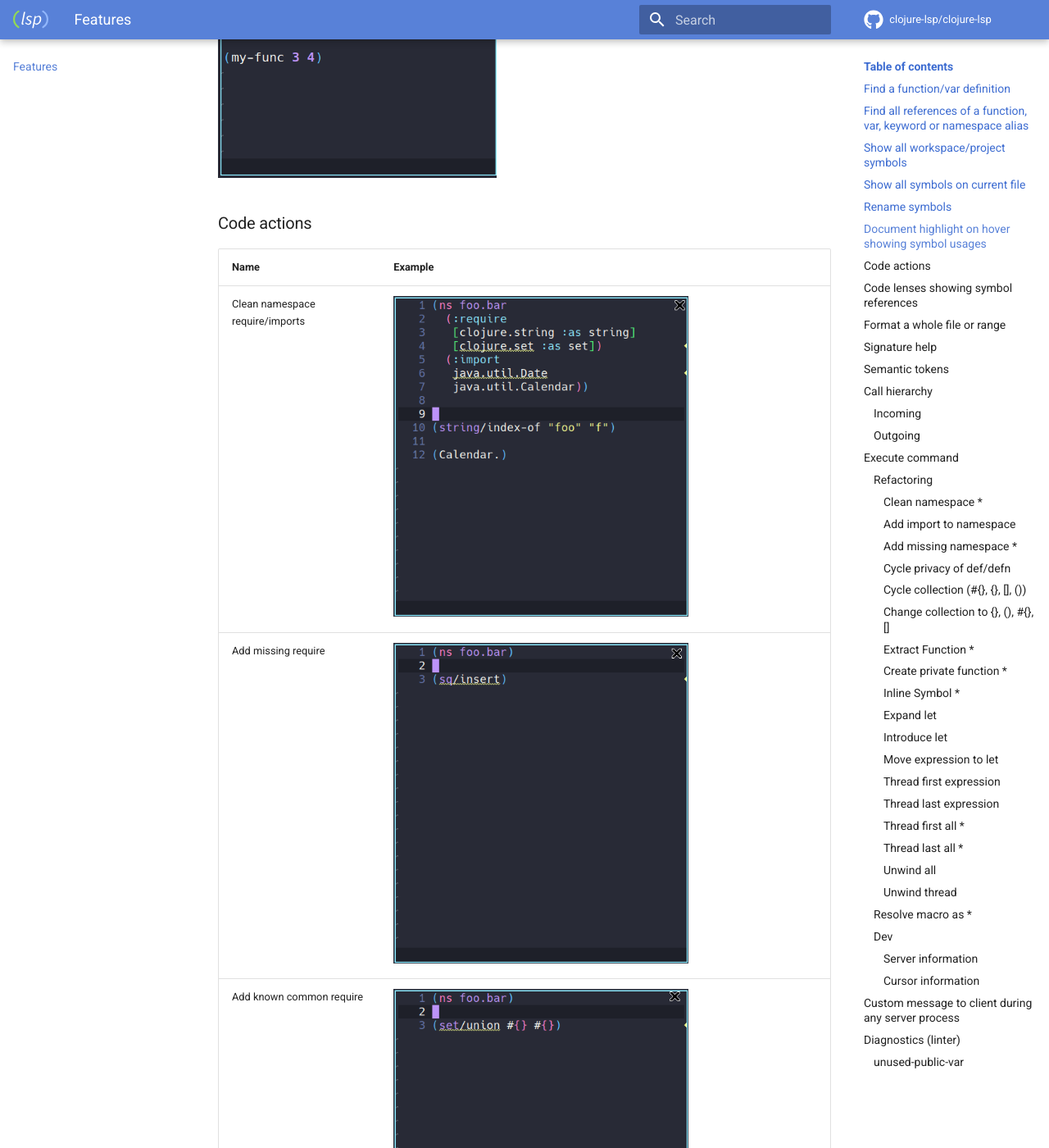
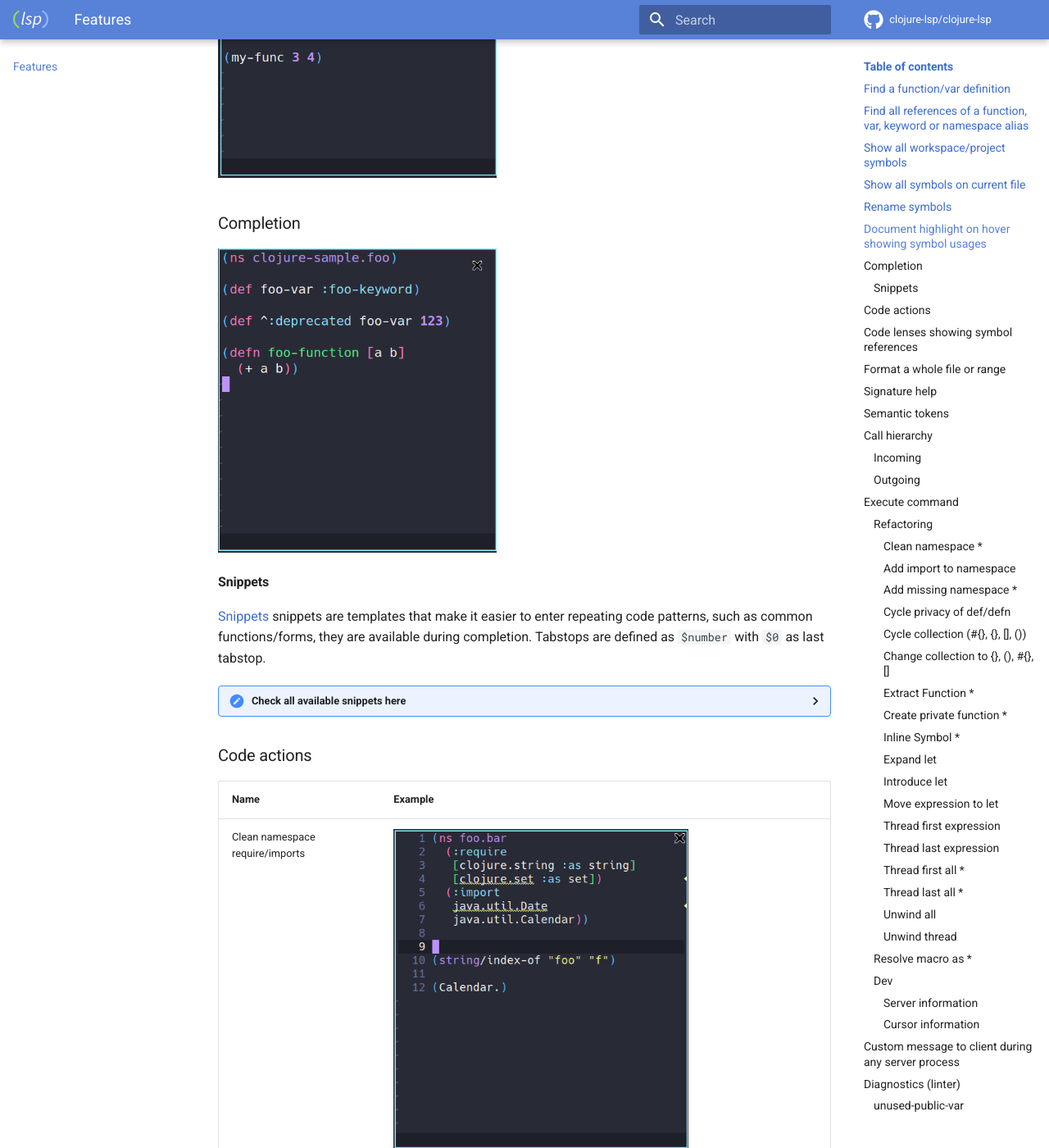
Before and after one commit to clojure-lsp/clojure-lsp, an MkDocs documentation site: the page built from docs/features.md, in a window 1280 px wide and 1400 px high, scrolled down 2674 px. Shown: the whole window at 82% size. Built offline with MkDocs 1.6.1 and Material for MkDocs 9.7.7, drawn with Linux system fonts in a browser that asks for light colours; comment, search, counter and statistics services are not loaded.

Commit message:
Add support for common snippets on completion
Check all available snippets [here](https://clojure-lsp.github.io/clojure-lsp/features/#snippets).

```diff
--- a/docs/features.md
+++ b/docs/features.md
@@ -25,6 +25,126 @@ Above you can find all available features that clojure-lsp provide with examples
 ### Document highlight on hover showing symbol usages
 
 <img src="../images/features/document-highlight.gif" width=340>
+
+### Completion
+
+<img src="../images/features/completion.gif" width=340>
+
+#### Snippets
+
+[Snippets](https://microsoft.github.io/language-server-protocol/specifications/specification-current/#snippet_syntax) snippets are templates that make it easier to enter repeating code patterns, such as common functions/forms, they are available during completion. Tabstops are defined as `$number` with `$0` as last tabstop.
+
+<details>
+<summary><strong>Check all available snippets here</strong></summary>
+
+<table>
+<thead>
+    <tr>
+        <th>name</th>
+        <th>description</th>
+        <th>raw content</th>
+    </tr>
+</thead>
+<tbody>
+    <tr>
+        <td><code>comment$</code></td>
+        <td>Create comment block</td>
+        <td><code>(comment\n  $0\n  )</code></td>
+    </tr>
+    <tr>
+        <td><code>condp$</code></td>
+        <td>Create condp</td>
+        <td><code>(condp ${1:pred} ${2:expr}\n $0)</code></td>
+    </tr>
+    <tr>
+        <td><code>def$</code></td>
+        <td>Create def</td>
+        <td><code>(def ${1:name} $0)</code></td>
+    </tr>
+    <tr>
+        <td><code>defmethod$</code></td>
+        <td>Create defmethod</td>
+        <td><code>(defmethod ${1:name} ${2:match}\n [${3:args}]\n $0)</code></td>
+    </tr>
+    <tr>
+        <td><code>defmulti$</code></td>
+        <td>Create defmulti</td>
+        <td><code>(defmulti ${1:name} ${2:dispatch-fn})</code></td>
+    </tr>
+    <tr>
+        <td><code>defn-$</code></td>
+        <td>Create private function</td>
+        <td><code>(defn%s ${1:name} [$2]\n  $0)</code></td>
+    </tr>
+    <tr>
+        <td><code>defn$</code></td>
+        <td>Create public function</td>
+        <td><code>(defn ${1:foo} [$2]\n  $0)</code></td>
+    </tr>
+    <tr>
+        <td><code>defprotocol$</code></td>
+        <td>Create defprotocol</td>
+        <td><code>(defprotocol ${1:Name}\n $0)</code></td>
+    </tr>
+    <tr>
+        <td><code>defrecord$</code></td>
+        <td>Create defrecord</td>
+        <td><code>(defrecord ${1:Name} [${2:fields}]\n ${3:Protocol}\n $0)</code></td>
+    </tr>
+    <tr>
+        <td><code>deftype$</code></td>
+        <td>Create deftype</td>
+        <td><code>(deftype ${1:Name} [${2:fields}]\n ${3:Protocol}\n $0)</code></td>
+    </tr>
+    <tr>
+        <td><code>fn$</code></td>
+        <td>Create fn</td>
+        <td><code>(fn [${1:arg-list}] $0)</code></td>
+    </tr>
+    <tr>
+        <td><code>if$</code></td>
+        <td>Create if</td>
+        <td><code>(if ${1:test-expr}\n ${2:then-expr}\n ${3:else-expr})</code></td>
+    </tr>
+    <tr>
+        <td><code>import$</code></td>
+        <td>Create import</td>
+        <td><code>(:import [${1:package}])</code></td>
+    </tr>
+    <tr>
+        <td><code>kwargs$</code></td>
+        <td>Create keyword args</td>
+        <td><code>{:keys [${1:keys}] :or {${2:defaults}}}</code></td>
+    </tr>
+    <tr>
+        <td><code>let$</code></td>
+        <td>Create let</td>
+        <td><code>(let [$0])</code></td>
+    </tr>
+    <tr>
+        <td><code>letfn$</code></td>
+        <td>Create letfn</td>
+        <td><code>(letfn [(${1:name} [${2:args}]\n $0)])</code></td>
+    </tr>
+    <tr>
+        <td><code>ns$</code></td>
+        <td>Create ns</td>
+        <td><code>(ns $1\n  $0)</code></td>
+    </tr>
+    <tr>
+        <td><code>require$</code></td>
+        <td>Create require</td>
+        <td><code>(:require [${1:namespace} :as [$0]])</code></td>
+    </tr>
+    <tr>
+        <td><code>use$</code></td>
+        <td>Create use</td>
+        <td><code>(:use [${1:namespace} :only [$0]])</code></td>
+    </tr>
+</tbody>
+</table>
+
+</details>
 
 ### Code actions
 
```
Also changed, not shown: CHANGELOG.md (+2 -2 lines), docs/images/features/completion.gif (added), 5 other files.
